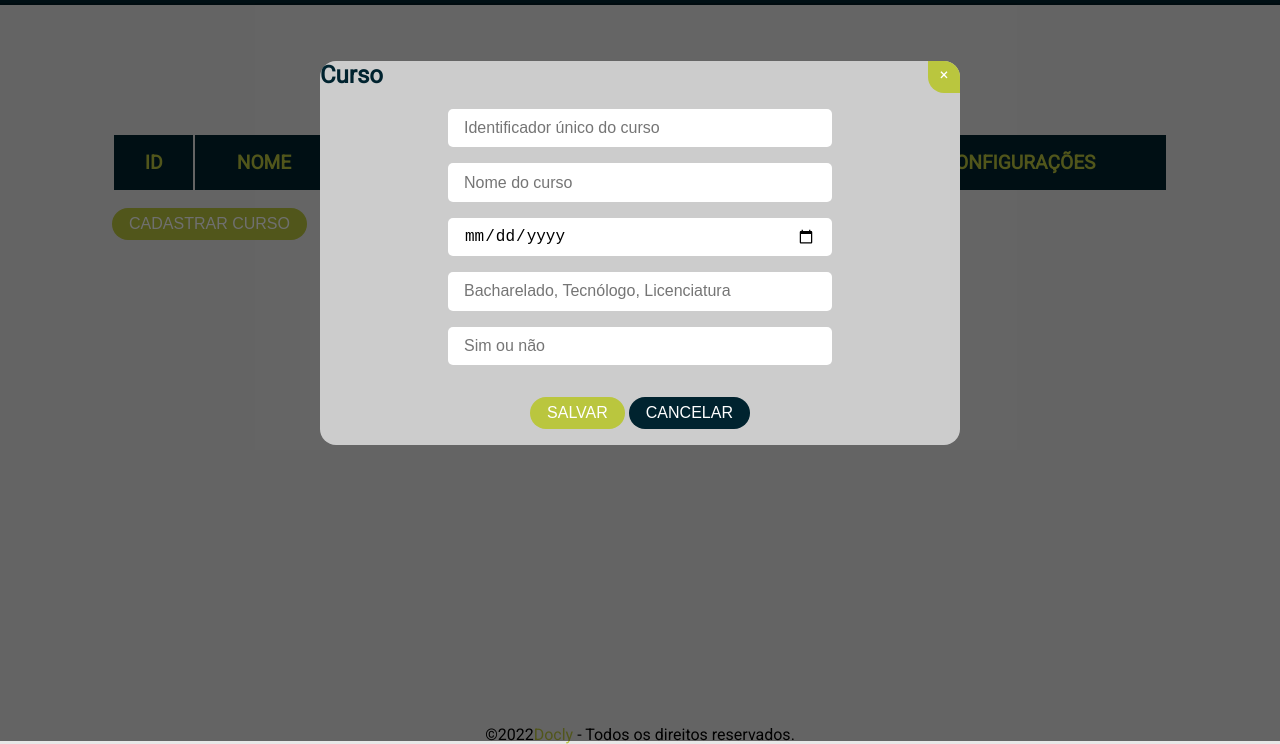
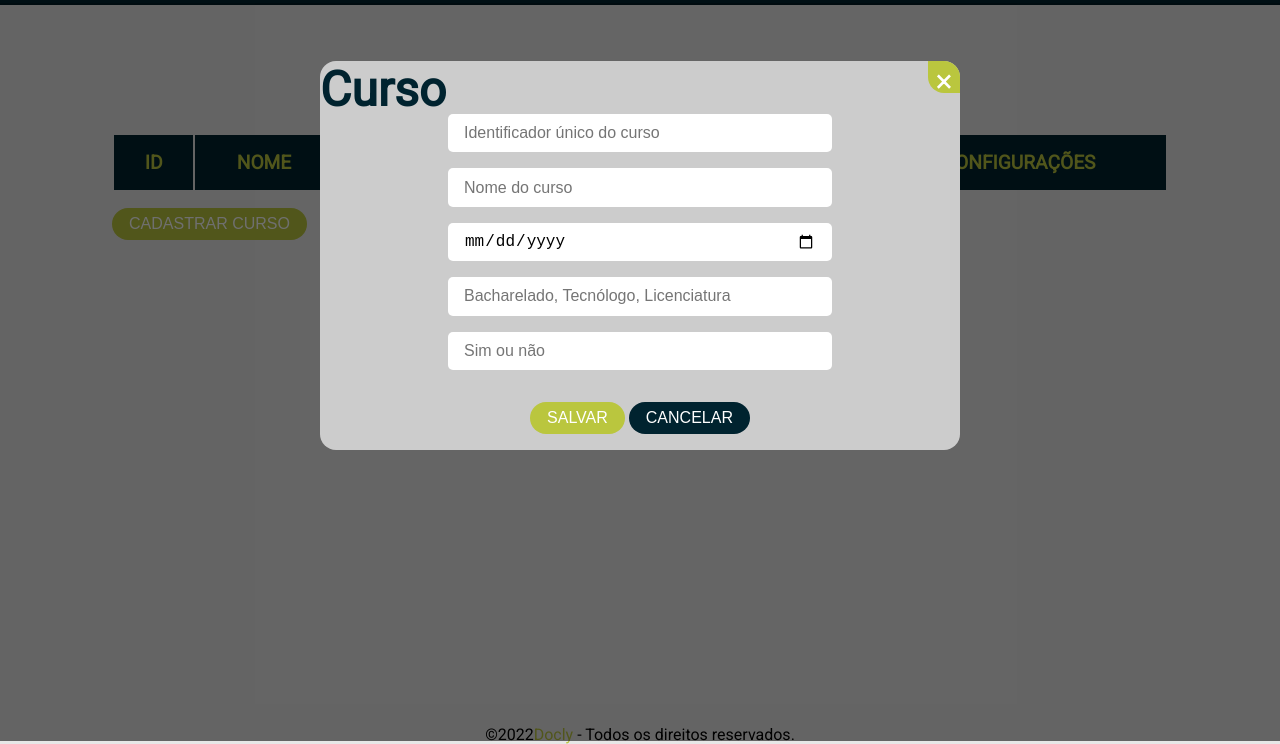
Before and after one commit to Beatrizsf03/testes-estagio-docly, a plain HTML site: page teste2/index.html in a window 1280 px wide. Both pictures are taken after a click on the button "CADASTRAR CURSO". Shown: the part 59-803 px from the top of the page. Drawn offline with Linux system fonts and the light colour scheme.

Commit message:
small change

```diff
--- a/teste2/CSS/modal.css
+++ b/teste2/CSS/modal.css
@@ -29,12 +29,15 @@
     display: flex;
     justify-content: space-between;
     height: 2rem;
-    font-size: 1rem;
+    font-size: 2rem;
+    margin-bottom: 5px;
     color: #00232F;
+
+
 }
 
 .close {
-    padding: 4px 4px;
+    padding: 1px;
     width: 2rem;
     height: 2rem;
     border-radius: 0 1rem 0;
```
